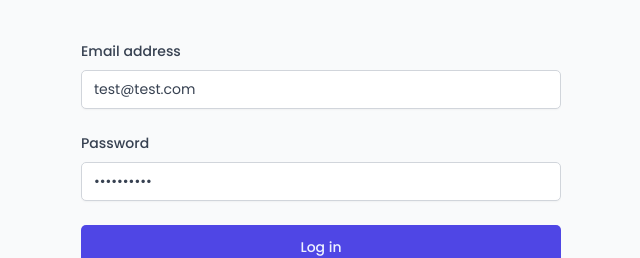
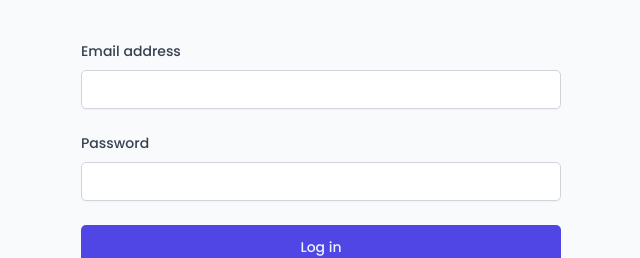
Before and after one commit to rajwindersxxx/the-wild-oasis, a React (Vite) app: page /login in a window 1280 px wide. Shown: the part 346-604 px from the top of the page, without its empty margins (319-959 px from the left). Built offline with nearby package versions, Linux system fonts and the light colour scheme; a web font is replaced by a local one.

Commit message:
Reset LoginForm fields to empty strings and add error toast notification in SignupForm

```diff
--- a/src/features/authentication/LoginForm.jsx
+++ b/src/features/authentication/LoginForm.jsx
@@ -7,8 +7,8 @@ import { useLogin } from './useLogin';
 import SpinnerMini from '../../ui/SpinnerMini';
 
 function LoginForm() {
-  const [email, setEmail] = useState('test@test.com');
-  const [password, setPassword] = useState('8968585382');
+  const [email, setEmail] = useState('');
+  const [password, setPassword] = useState('');
   const { login, isLoading } = useLogin();
   function handleSubmit(e) {
     e.preventDefault();
--- a/src/features/authentication/SignupForm.jsx
+++ b/src/features/authentication/SignupForm.jsx
@@ -4,6 +4,7 @@ import Form from '../../ui/Form';
 import FormRow from '../../ui/FormRow';
 import Input from '../../ui/Input';
 import { useSignup } from './useSignup';
+import toast from 'react-hot-toast';
 
 // Email regex: /\S+@\S+\.\S+/
 
@@ -16,6 +17,7 @@ function SignupForm() {
       { fullName, email, password },
       {
         onSettled: () => reset(),
+        onError: () => toast.error('creating new user is disabled')
       }
     );
   }
```
